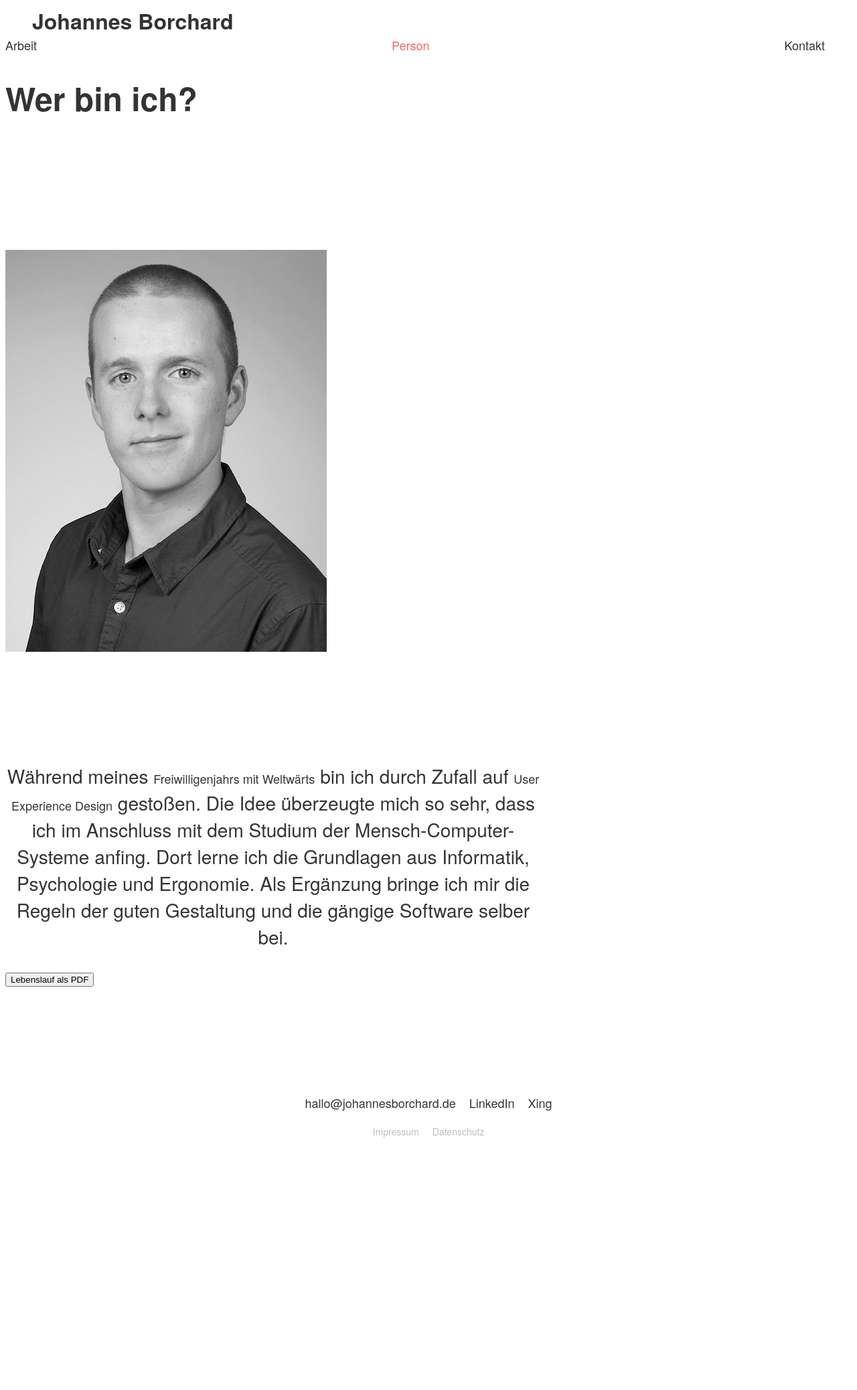
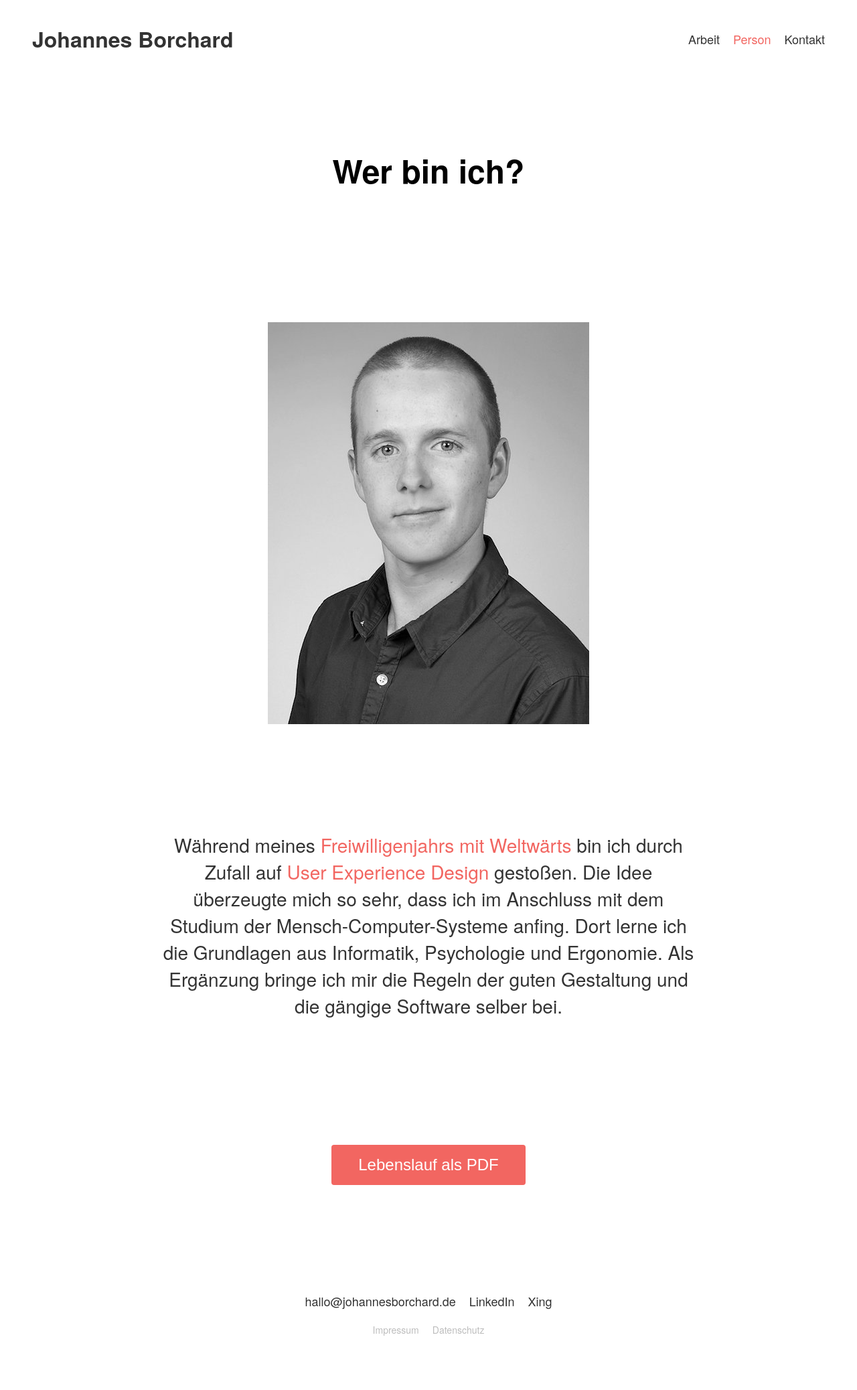
Before and after one commit to JohannesBorchard/portfolio, a Jekyll site: the page built from about.html, in a window 1280 px wide. Shown: the whole page at 67% size. Built offline with Jekyll 4.4.1, drawn with Linux system fonts in a browser that asks for light colours; before the commit the page ends 1779 px from its top, so only the background shows below that.

Commit message:
Refactoring

```diff
--- a/_includes/footer.html
+++ b/_includes/footer.html
@@ -1,4 +1,4 @@
-<div class = "footer">
+<footer>
 
 	<div class = "footer-item-group">
 		<a href="mailto:hallo@johannesborchard.de" class = "footer-item">hallo@johannesborchard.de</a>
@@ -7,7 +7,7 @@
 	</div>
 
 	<div class = "footer-item-group">
-		<div class = "footer-item-grey">Impressum</div>
-		<div class = "footer-item-grey">Datenschutz</div>
+		<a class = "footer-item-grey">Impressum</a>
+		<a class = "footer-item-grey">Datenschutz</a>
 	</div>
-</div>
+</footer>
--- a/main.css
+++ b/main.css
@@ -1,63 +1,13 @@
-body,
-a {
-    font-family: "HelveticaNeue", "Helvetica Neue", "HelveticaNeueRoman", "HelveticaNeue-Roman", "Helvetica Neue Roman", 'TeXGyreHerosRegular', "Helvetica", "Tahoma", "Geneva", "Arial", sans-serif;
-    font-stretch: normal;
-    font-size: 18px;
-    text-decoration: none;
-    color: #333333;
-}
-
-a:hover {
-    text-decoration: none;
-    color: #4f4f4f;
-}
-
-.active:hover {
-    color: #FF8D8A;
-}
-
-h1 {
-    font-family: "HelveticaNeueBold", "HelveticaNeue-Bold", "Helvetica Neue Bold", "HelveticaNeue", "Helvetica Neue", 'TeXGyreHerosBold', "Helvetica", "Tahoma", "Geneva", "Arial", sans-serif;
-    font-weight: 600;
-    font-size: 48px;
-    font-stretch: normal;
-}
-
-.btn {
-    height: 60px;
-    background-color: #f26661;
-    color: #ffffff;
-    font-size: 18px;
-    border: none;
-    border-radius: 4px;
-    padding-left: 40px;
-    padding-right: 40px;
-    margin-top: 40px;
-}
-
-.btn:hover {
-    background-color: #FF8D8A;
-    color: #ffffff;
-    cursor: pointer;
-}
-
-.btn-standalone {
-    margin-top: 160px;
-    font-size: 24px;
-}
-
-.content {
-    display: flex;
-    flex-direction: column;
-    align-items: center;
-    margin-top: 80px;
-}
-
-.menu {
+nav {
     display: flex;
     justify-content: space-between;
     align-items: center;
     height: 100px;
+}
+
+nav a:hover {
+    text-decoration: none;
+    color: #4f4f4f;
 }
 
 .logo {
@@ -84,6 +34,77 @@
     color: #f26661;
 }
 
+.active:hover {
+    color: #FF8D8A;
+}
+
+header {
+    display: flex;
+    flex-direction: column;
+    align-items: center;
+    margin-top: 80px;
+}
+
+header>p {
+    margin-top: 80px;
+}
+
+main {
+    display: flex;
+    flex-direction: column;
+    align-items: center;
+    /*margin-top: 80px;*/
+}
+
+main>* {
+    margin-top: 160px;
+}
+
+h1 {
+    font-family: "HelveticaNeueBold", "HelveticaNeue-Bold", "Helvetica Neue Bold", "HelveticaNeue", "Helvetica Neue", 'TeXGyreHerosBold', "Helvetica", "Tahoma", "Geneva", "Arial", sans-serif;
+    font-weight: 600;
+    font-size: 48px;
+}
+
+p,
+a {
+    font-family: "HelveticaNeue", "Helvetica Neue", "HelveticaNeueRoman", "HelveticaNeue-Roman", "Helvetica Neue Roman", 'TeXGyreHerosRegular', "Helvetica", "Tahoma", "Geneva", "Arial", sans-serif;
+    font-stretch: normal;
+    font-size: 18px;
+    text-decoration: none;
+    color: #333333;
+    /*border: solid #1fa 5px;*/
+}
+
+p>a {
+    font-size: 28px;
+    color: #f26661;
+}
+
+p>a:hover {
+    color: #FF8D8A;
+}
+
+button {
+    height: 60px;
+    background-color: #f26661;
+    color: #ffffff;
+    font-size: 24px;
+    border: none;
+    border-radius: 4px;
+    padding-left: 40px;
+    padding-right: 40px;
+    /*margin-top: 40px;*/
+}
+
+button:hover {
+    background-color: #FF8D8A;
+    color: #ffffff;
+    cursor: pointer;
+}
+
+
+
 .intro {
     font-family: "HelveticaNeueMedium", "HelveticaNeue-Medium", "Helvetica Neue Medium", "HelveticaNeue", "Helvetica Neue", 'TeXGyreHerosRegular', "Helvetica", "Tahoma", "Geneva", "Arial", sans-serif;
     font-weight: 500;
@@ -97,7 +118,6 @@
     /*grid-template-columns: 280px 280px 280px;*/
     grid-template-columns: 1fr 1fr 1fr;
     grid-gap: 40px;
-    margin-top: 160px;
     width: 920px;
 }
 
@@ -114,7 +134,6 @@
     height: 220px;
 }
 
-
 /*.grid-item-one {
     background-color: rgba(6, 67, 124, 0.2);
 }
@@ -128,7 +147,59 @@
     grid-column: span 2;
 }
 
-.footer {
+
+.profile {
+    width: 480px;
+}
+
+.text-short {
+    font-size: 28px;
+    width: 800px;
+    text-align: center;
+}
+
+form {
+    display: flex;
+    flex-direction: column;
+    align-items: center;
+}
+
+form>button {
+    font-size: 18px;
+    margin-top: 40px;
+}
+
+::placeholder {
+    color: #bdbdbd;
+}
+
+form>input {
+    width: 400px;
+    padding-bottom: 20px;
+    padding-top: 20px;
+    padding-left: 20px;
+    margin-bottom: 20px;
+    border: solid #bdbdbd 1px;
+    border-radius: 4px;
+    font-size: 18px;
+    color: #333333;
+    box-shadow: none !important;
+}
+
+form>textarea {
+    width: 400px;
+    resize: vertical;
+    padding-left: 20px;
+    padding-bottom: 200px;
+    padding-top: 20px;
+    border: solid #bdbdbd 1px;
+    border-radius: 4px;
+    font-size: 18px;
+    color: #333333;
+    box-shadow: none !important;
+}
+
+footer {
     display: flex;
     flex-direction: column;
     justify-content: center;
@@ -156,59 +227,6 @@
     margin-top: 20px;
 }
 
-.profile {
-    margin-top: 160px;
-    width: 480px;
-}
-
-.text-short {
-    font-size: 28px;
-    width: 800px;
-    margin-top: 80px;
-    text-align: center;
-}
-
-.text-short-standalone {
-    margin-top: 160px;
-}
-
-form {
-    display: flex;
-    flex-direction: column;
-    align-items: center;
-    margin-top: 160px;
-}
-
-::placeholder {
-    color: #bdbdbd;
-}
-
-form input {
-    width: 400px;
-    padding-bottom: 20px;
-    padding-top: 20px;
-    padding-left: 20px;
-    margin-bottom: 20px;
-    border: solid #bdbdbd 1px;
-    border-radius: 4px;
-    font-size: 18px;
-    color: #333333;
-    box-shadow: none !important;
-}
-
-form textarea {
-    width: 400px;
-    resize: vertical;
-    padding-left: 20px;
-    padding-bottom: 200px;
-    padding-top: 20px;
-    border: solid #bdbdbd 1px;
-    border-radius: 4px;
-    font-size: 18px;
-    color: #333333;
-    box-shadow: none !important;
-}
-
 @media only screen and (max-width: 1112px) {
     .intro {
         font-size: 24px;
@@ -227,6 +245,10 @@
         font-size: 24px;
         width: 80%;
     }
+
+    .text-short a {
+        font-size: 24px;
+    }
 }
 
 @media only screen and (max-width: 980px) {
@@ -235,11 +257,11 @@
         width: 500px;
         align-items: center;
         justify-content: center;
+    }
 
+    main>* {
         margin-top: 80px;
     }
-
-
 
     .preview {
         grid-column: span 1;
@@ -249,7 +271,7 @@
 }
 
 @media only screen and (max-width: 767px) {
-    .menu {
+    nav {
         flex-direction: column;
         margin-top: 40px;
     }
@@ -274,20 +296,15 @@
 
     .text-short {
         font-size: 18px;
-        margin-top: 80px;
     }
 
-    form {
-        margin-top: 80px;
+    .text-short a {
+        font-size: 18px;
     }
 
-    form input,
-    form textarea {
+    form>input,
+    form>textarea {
         width: 280px;
-    }
-
-    .btn-standalone {
-        margin-top: 80px;
     }
 
     .profile {
@@ -301,7 +318,6 @@
         justify-content: center;
         margin-right: 10%;
         margin-left: 10%;
-        margin-top: 80px;
     }
 
     .preview {
```
Also changed, not shown: contact.html (+9 -5 lines), index.html (+25 -26 lines).
